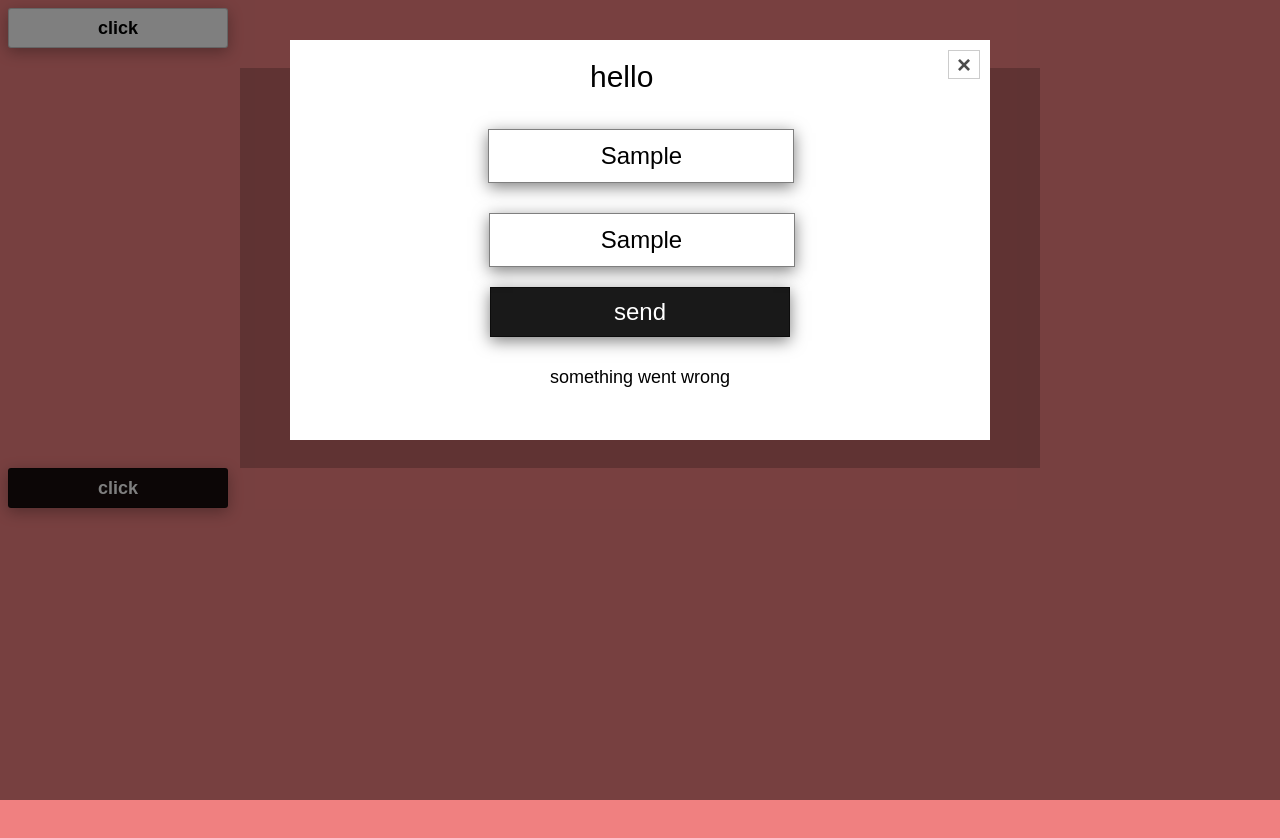
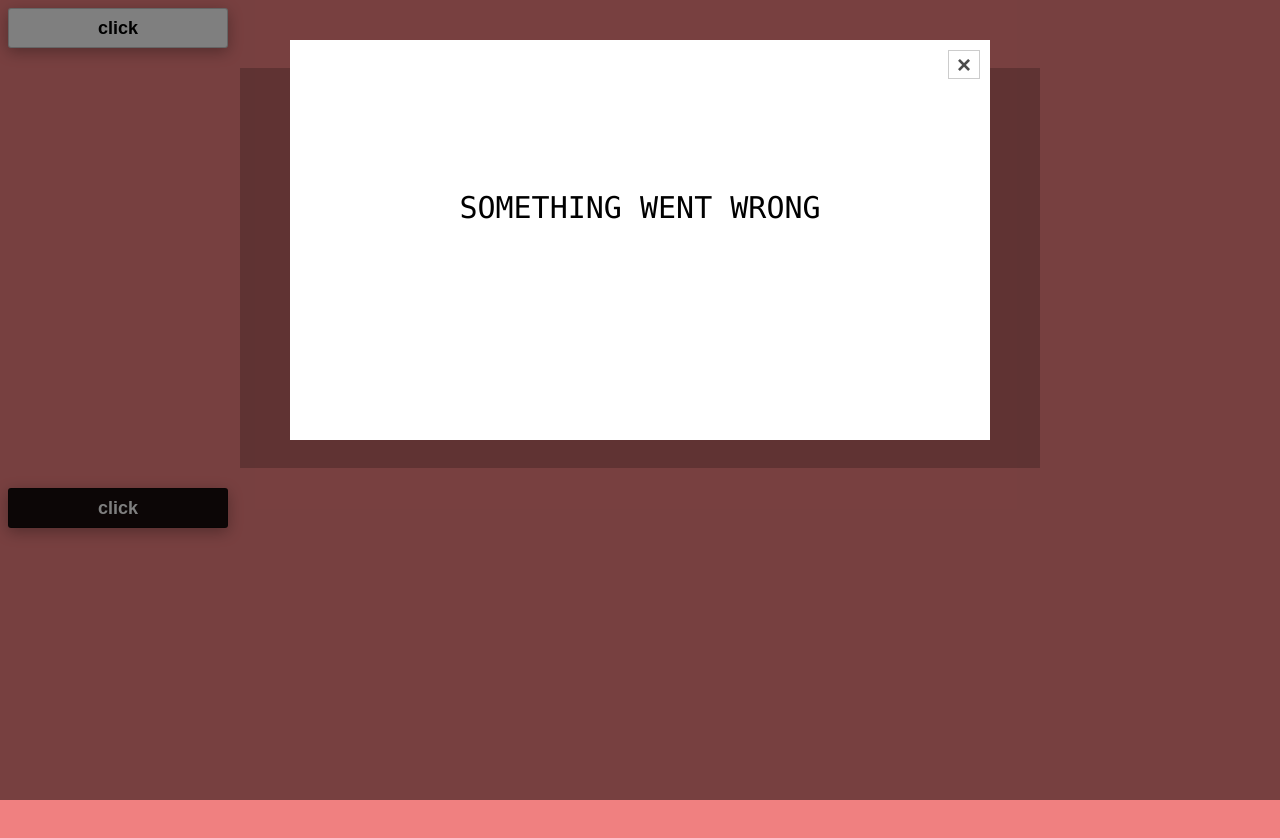
Before and after one commit to FridrixJo/modal-window, a plain HTML site: page index.html in a window 1280 px wide. Both pictures are taken after typing "Sample", "Sample" into the empty fields and a click on the button "send". Shown: the top 838 px of the page. Drawn offline with Linux system fonts and the light colour scheme; no server answers.

Commit message:
wholeworhingMW

```diff
--- a/index.html
+++ b/index.html
@@ -15,9 +15,10 @@
         <button class="btn btn-dark">click</button>
     </div>
     <div class="modal">
-        <div class="table">
+        <div class="modal__dialog">
+            <div class="modal__content">
                <form action="#">
-            <div class="esc">&times;</div>
+                  <div class="esc" data-close>&times;</div>
                   <div class="title">hello</div>
                   <input  required placeholder="your name" name="name" type="text" class="name"><br>
                   <input  required placeholder="your phone number" name="phone" type="text" class="phone">
@@ -25,6 +26,7 @@
                </form>
             </div>
         </div>
+    </div>
     <script src="modal.js"></script>
 </body>
 </html>
--- a/modal.css
+++ b/modal.css
@@ -45,14 +45,19 @@ body{
     display: none;
 }
 
-.table{
-    width: 700px;
+.modal__content{
+    position: relative;;
+    width: 100%;
     height: 400px;
     margin: 0 auto;
     background-color : #fff;
     margin-top: 40px;
 }
 
+.modal__dialog{
+    max-width: 700px;
+    margin: 0 auto;
+}
 
 .esc{
     font-size: 24px;
@@ -122,6 +127,7 @@ input{
 .btn-dark{
     background-color : rgba(0,0,0,0.9);
     color : #fff;
+    margin-top: 20px;
 }
 
 .show{
@@ -144,3 +150,15 @@ input{
     margin-top: 30px;
     text-align: center;
 }
+
+.thanks{
+    display: block;
+    text-align: center;
+    width: 700px;
+    height: 100px;
+    padding-top: 150px;
+    font-size: 30px;
+    font-family: consolas;
+    text-transform: uppercase;
+
+}
--- a/modal.js
+++ b/modal.js
@@ -1,7 +1,6 @@
 window.addEventListener('DOMContentLoaded', () => {
     let btns = document.querySelectorAll('.btn');
     modal = document.querySelector('.modal');
-    esc = document.querySelector('.esc');
 
     btns.forEach( i => {
         i.addEventListener('click', () => {
@@ -14,6 +13,7 @@ window.addEventListener('DOMContentLoaded', () => {
         modal.classList.remove('hide');
         document.body.style.overflow = 'hidden';
         clearTimeout(timerID);
+        window.removeEventListener('scroll', showModalByScroll);
     }
 
     function closeModal() {
@@ -22,10 +22,8 @@ window.addEventListener('DOMContentLoaded', () => {
         document.body.style.overflow = '';
     }
 
-    esc.addEventListener('click', closeModal);
-
     modal.addEventListener('click', (e) => {
-        if (e.target === modal) {
+        if (e.target === modal || e.target.getAttribute('data-close') == '') {
             closeModal();
         }
     });
@@ -36,7 +34,7 @@ window.addEventListener('DOMContentLoaded', () => {
         }
     });
 
-    let timerID = setTimeout(openModal, 5000);
+    let timerID = setTimeout(openModal, 50000);
 
     function showModalByScroll() {
         if (window.pageYOffset + document.documentElement.clientHeight >= 2000 ) {
@@ -50,7 +48,7 @@ window.addEventListener('DOMContentLoaded', () => {
     const form = document.querySelector('form');
 
     const message = {
-        loading: 'loading...',
+        loading: 'img/spinner.svg',
         success: 'thanks, soon we will connect with you',
         failure: 'something went wrong'
     }
@@ -59,10 +57,13 @@ window.addEventListener('DOMContentLoaded', () => {
         form.addEventListener('submit', (event) => {
             event.preventDefault();
 
-            const statusMessage = document.createElement('div');
-            statusMessage.classList.add('status');
-            statusMessage.textContent = message.loading;
-            form.append(statusMessage);
+            const statusMessage = document.createElement('img');
+            statusMessage.src = message.loading;
+            statusMessage.style.cssText = `
+               display: block;
+               margin: 0 auto;
+            `;
+            form.insertAdjacentElement('afterend', statusMessage);
 
             const request = new XMLHttpRequest();
             request.open('POST', 'server.php');
@@ -81,17 +82,40 @@ window.addEventListener('DOMContentLoaded', () => {
 
             request.addEventListener('load', () => {
                 if ( request.status === 200 ) {
-                    statusMessage.textContent = message.success;
                     form.reset();
-                    setTimeout( () => {
-                        statusMessage.remove();
-                    },2000);
+                    statusMessage.remove();
+                    showThanksModal(message.success);
                     console.log(request.response);
                 } else {
-                    statusMessage.textContent = message.failure;
+                    showThanksModal(message.failure);
+                    form.reset();
                 }
             })
         });
     } postData();
 
+    function showThanksModal(message) {
+        const prevModalContant = document.querySelector('.modal__dialog');
+
+        prevModalContant.classList.add('hide');
+        openModal();
+
+        const thanksModal = document.createElement('div');
+        thanksModal.classList.add('modal__dialog');
+        thanksModal.innerHTML = `
+            <div class="modal__content">
+                  <div class="esc" data-close>×</div>
+                  <div class="thanks">${message}</div>
+            </div>
+        `;
+
+        document.querySelector('.modal').append(thanksModal);
+        setTimeout( () => {
+            thanksModal.remove();
+            prevModalContant.classList.add('show');
+            prevModalContant.classList.remove('hide');
+            closeModal();
+        }, 4000);
+
+    }
 });
```
Also changed, not shown: img/spinner.svg (added), in.html (added), st.css (added). Lines whose indentation alone changed are shown as unchanged.
